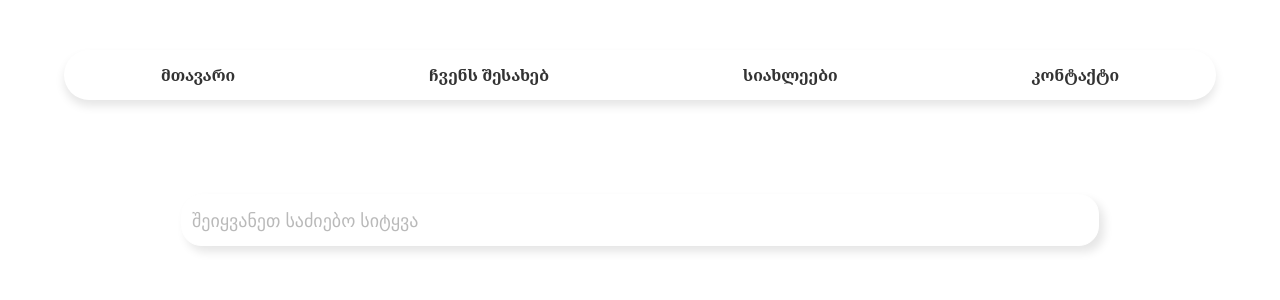
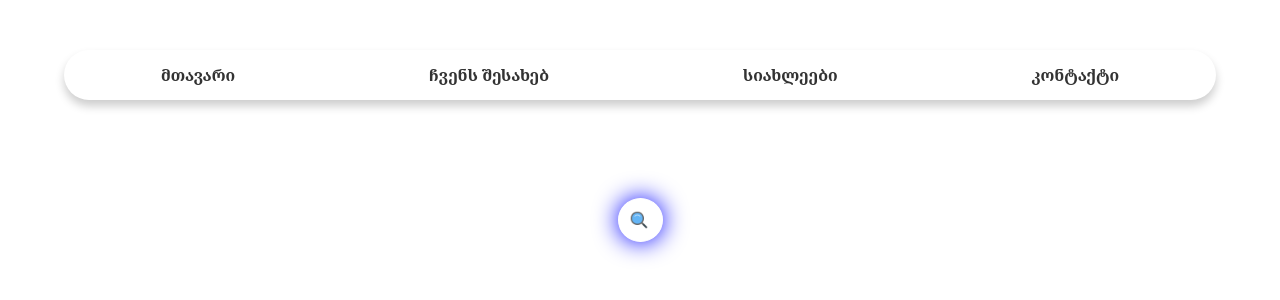
Before and after one commit to GiorgiGochitidze/iashop, a React (Vite) app: page / in a window 1280 px wide. Shown: the top 300 px of the page. Built offline with nearby package versions, Linux system fonts and the light colour scheme.

Commit message:
new file:   src/assets/searchicon.png 	modified:   src/components/CSS/Home.css 	modified:   src/components/Home.jsx

```diff
--- a/src/components/CSS/Home.css
+++ b/src/components/CSS/Home.css
@@ -1,17 +1,17 @@
-*{
+* {
   margin: 0;
   padding: 0;
 }
 
-body{
-    font-family: 'Bebas Neue', sans-serif;
-    font-family: 'Noto Serif Georgian', serif;
+body {
+  font-family: "Bebas Neue", sans-serif;
+  font-family: "Noto Serif Georgian", serif;
   font-weight: 700;
   overflow-x: hidden;
-    height: 100vh;
+  height: auto;
 }
 
-header{
+header {
   width: 100%;
   height: auto;
   overflow: hidden;
@@ -21,7 +21,7 @@ header{
   padding-block: 20px;
 }
 
-nav{
+nav {
   width: 90%;
   height: 50px;
   box-sizing: border-box;
@@ -31,17 +31,17 @@ nav{
   flex-wrap: wrap;
   margin-top: 30px;
   border-radius: 30px;
-    box-shadow: 0 6px 10px rgba(0, 0, 0, 0.1)
+  box-shadow: 0 6px 10px rgba(0, 0, 0, 0.2);
 }
 /* underline animation on navbar texts */
-nav p{
+nav p {
   position: relative;
   color: #333;
   text-decoration: none;
   cursor: pointer;
 }
 
-nav p::before{
+nav p::before {
   content: "";
   position: absolute;
   bottom: -8px;
@@ -52,11 +52,11 @@ nav p::before{
   transition: 0.5s ease;
 }
 
-nav p:hover:before{
+nav p:hover:before {
   width: 100%;
 }
 
-.searchbar-container{
+.searchbar-container {
   width: 100%;
   height: 100px;
   margin-top: 50px;
@@ -65,22 +65,61 @@ nav p:hover:before{
   align-items: center;
 }
 
-.search-bar{
+/* Your CSS styles */
+.search-container {
+  position: relative;
+}
+
+.search-bar {
+    /* width + height */
+  width: 10px;
+  height: 42px;
+  /* border-radius */
+  border-radius: 50%;
+  border: 1px solid white;
+  /* box-shadow */
+  box-shadow: 0 0 25px blue;
+  /* paddings */
+  padding: 0 10px; /* Add padding for text on the left side */
+  padding-left: 23px; /* Add more left padding to make room for the icon */
+  /* font-size */
+  font-size: 18px;
+  /* background styles */
+  background-image: url("../../assets/searchicon.png"); /* URL of the search icon image */
+  background-repeat: no-repeat; /* Prevent the icon from repeating */
+  background-position: 10px center; /* Adjust the position of the icon inside the input field */
+  background-size: 20px 20px; /* Set the size of the icon */
+  /* transition and color of text */
+  transition: 0.6s all;
+  color: transparent;
+}
+
+.search-bar:hover{
     width: 70%;
-    height: 50px;
+    padding-left: 50px;
+    box-shadow: 0 6px 10px rgba(0, 0, 0, 0.2);
     border-radius: 20px;
-    border: 1px solid white;
-    box-shadow: 5px 6px 10px  rgba(0, 0, 0, 0.1);
-    padding: 0 10px;
-    font-size: 20px;
     color: gray;
 }
 
-.search-bar:focus{
+.search-bar:hover::placeholder{
+    color: gray;
+}
+
+.search-bar:focus {
   outline: none;
 }
 
-.search-bar::placeholder{
-    font-size: 18px;
+
+.search-bar::placeholder {
   opacity: 0.5;
+  color: transparent;
 }
+
+.product-container {
+    width: 100%;
+    height: 500px;
+    display: grid;
+    justify-items: center;
+    align-items: center;
+}
--- a/src/components/Home.jsx
+++ b/src/components/Home.jsx
@@ -1,8 +1,6 @@
-import './CSS/Home.css'
+import "./CSS/Home.css";
 
 const Home = () => {
-
-
   return (
     <>
       <header>
@@ -15,12 +13,20 @@ const Home = () => {
       </header>
 
       <main>
-                <div className='searchbar-container'>
-                    <input className='search-bar' type='text' placeholder='შეიყვანეთ საძიებო სიტყვა' />
+        <div className="searchbar-container">
+          <input
+            className="search-bar"
+            type="text"
+            placeholder="შეიყვანეთ საძიებო სიტყვა"
+          />
+        </div>
+
+        <div className="product-container">
+
         </div>
       </main>
     </>
   );
-}
+};
 
 export default Home;
```
Also changed, not shown: src/assets/searchicon.png (added). Lines whose indentation alone changed are shown as unchanged.
